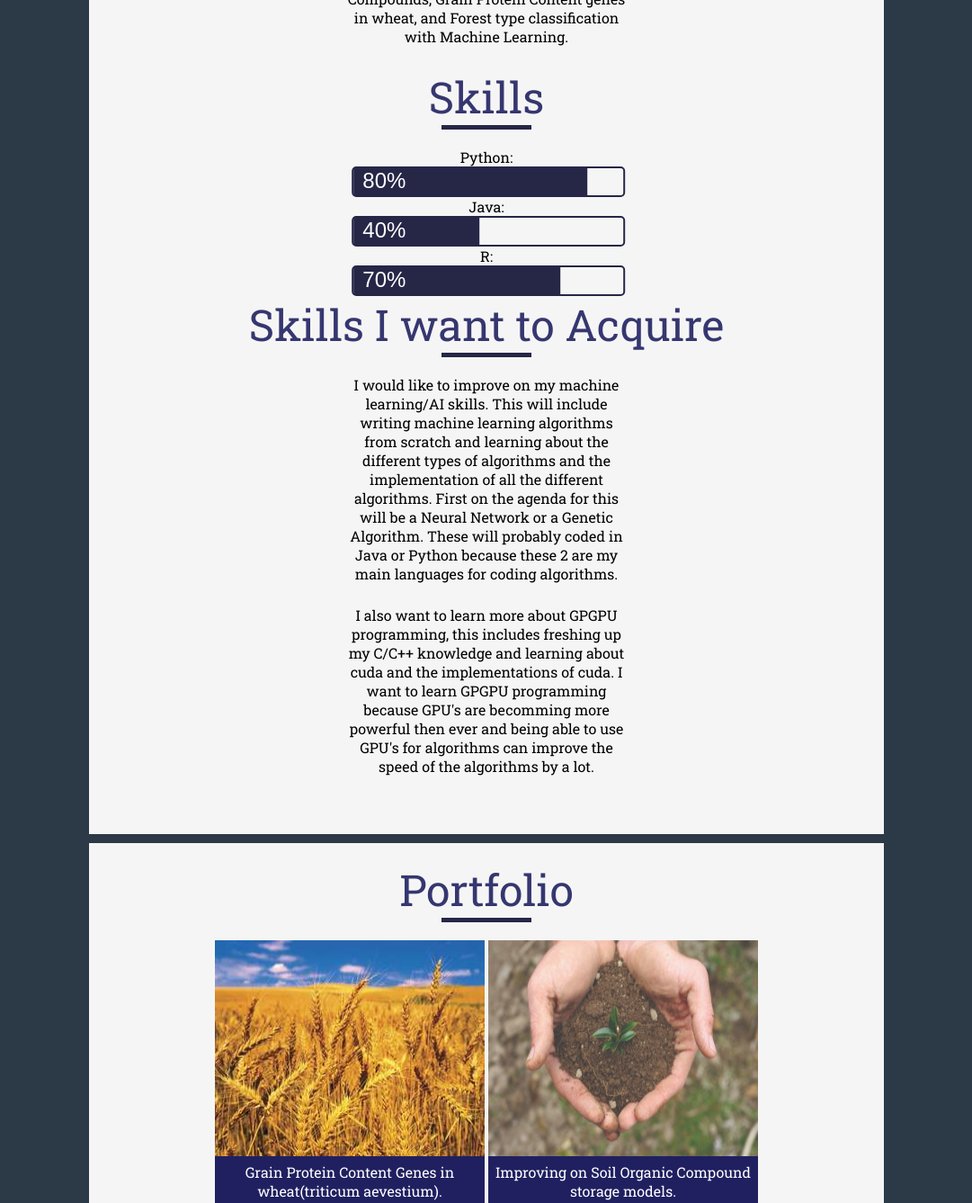
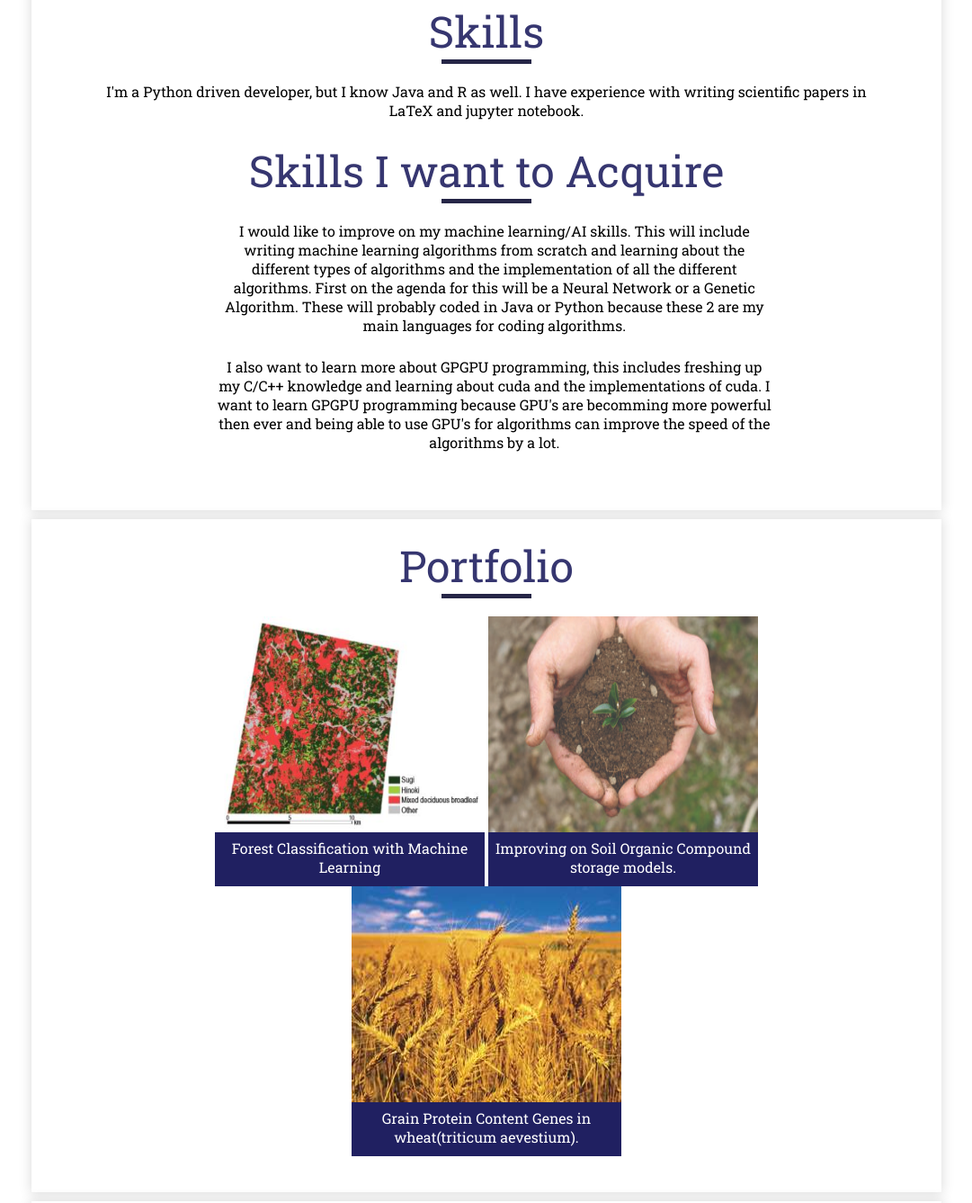
Before and after one commit to RickVenema/rickvenema.github.io, a plain HTML site: page index.html in a window 1280 px wide. Shown: the part 1182-2519 px from the top of the page at 90% size, without its empty margins (99-1180 px from the left). Drawn offline with nearby package versions, Linux system fonts and the light colour scheme.

Commit message:
improved layout

```diff
--- a/css/main.css
+++ b/css/main.css
@@ -2,7 +2,7 @@
 
 body {
     font-family: 'Roboto Slab', serif;
-    background-color: #2C3A47;
+    background-color: White;
 }
 
 a{
@@ -80,10 +80,35 @@ a:visited{
     top: 100vh;
     position: relative;
     text-align: center;
-    background-color: whitesmoke;
-    width: 50%;
+    background-color: white;
+    width: 70%;
     padding-top: 20px;
-    margin-left: 15%;
+    margin-left: 10%;
+    margin-top:1%;
+    margin-bottom: 10px;
+    padding-bottom: 40px;
+    position: relative;
+    padding-left: 5%;
+    padding-right: 5%;
+    z-index: -1;
+    box-shadow: 0px 0px 12px 1px rgba(87, 87, 87, 0.2);
+}
+
+.about-item{
+    display: inline-block;
+    width: 100%;
+    padding-left: 0;
+    margin-left: 0;
+    margin-top: 25px;
+}
+.portfolio{
+    top: 100vh;
+    position: relative;
+    text-align: center;
+    background-color: white;
+    width: 60%;
+    padding-top: 20px;
+    margin-left: 10%;
     margin-top: 10px;
     margin-bottom: 10px;
     padding-bottom: 40px;
@@ -91,22 +116,7 @@ a:visited{
     padding-left: 10%;
     padding-right: 10%;
     z-index: -1;
-}
-.portfolio{
-    top: 100vh;
-    position: relative;
-    text-align: center;
-    background-color: whitesmoke;
-    width: 50%;
-    padding-top: 20px;
-    margin-left: 15%;
-    margin-top: 10px;
-    margin-bottom: 10px;
-    padding-bottom: 40px;
-    position: relative;
-    padding-left: 10%;
-    padding-right: 10%;
-    z-index: -1;
+    box-shadow: 0px 0px 12px 1px rgba(87, 87, 87, 0.2);
 }
 .portfolio-wrapper {
     position: relative;
@@ -185,9 +195,9 @@ a:visited{
     padding-left: 10px;
 }
 .contact{
-    width: 50%;
+    width: 60%;
     padding-top: 20px;
-    margin-left: 15%;
+    margin-left: 10%;
     margin-top: 10px;
     margin-bottom: 50px;
     padding-bottom: 40px;
@@ -196,7 +206,8 @@ a:visited{
     padding-right: 10%;
     top: 100vh;
     text-align: center;
-    background-color: whitesmoke;
+    background-color: white;
+    box-shadow: 0px 0px 12px 1px rgba(87, 87, 87, 0.2);
 }
 
 .contact a{
@@ -210,7 +221,7 @@ a:visited{
 
 .large-text{
     margin-bottom: 25px;
-    width: 50%;
-    margin-left: 50%;
-    transform: translateX(-50%);
+    width: 70%;
+    margin-left: 30%;
+    transform: translateX(-20%);
 }
--- a/index.html
+++ b/index.html
@@ -29,6 +29,7 @@
         </div>
     </header>
     <div class="about" id="About">
+        <div class="about-item">
             <div class="textbox-title">
                 About
             </div>
@@ -44,38 +45,17 @@
                 I have done work on Soil Organic Compounds, Grain Protein Content genes in wheat, and Forest
                 type classification with Machine Learning.
             </div>
-
+        </div>
+        <div class="about-item">
             <div class="textbox-title">
                 Skills
             </div>
             <div class="textbox-title-line">
 
             </div>
-        <div class="percent-text">
-            Python:
+            I'm a Python driven developer, but I know Java and R as well. I have experience with writing scientific papers in LaTeX and jupyter notebook.
         </div>
-        <div class="percent-wrapper">
-            <div class="percent-python">
-                80%
-            </div>
-        </div><br>
-        <div class="percent-text">
-            Java:
-        </div>
-        <div class="percent-wrapper">
-            <div class="percent-java">
-                40%
-            </div>
-        </div><br>
-        <div class="percent-text">
-            R:
-        </div>
-        <div class="percent-wrapper">
-            <div class="percent-R">
-                70%
-            </div>
-        </div>
-
+        <div class="about-item">
         <div class="textbox-title">
             Skills I want to Acquire
         </div>
@@ -87,8 +67,7 @@
             machine learning algorithms from scratch and learning about the different types of algorithms and
             the implementation of all the different algorithms. First on the agenda for this will be a Neural Network
             or a Genetic Algorithm. These will probably coded in Java or Python because these 2 are my main languages
-            for coding
-            algorithms.
+            for coding algorithms.
         </div>
         <div class="large-text">
             I also want to learn more about GPGPU programming, this includes freshing up my C/C++ knowledge and
@@ -98,6 +77,7 @@
             of the algorithms by a lot.
         </div>
     </div>
+    </div>
     <div class="portfolio">
         <div class="textbox-title">
             Portfolio
@@ -105,6 +85,25 @@
         <div class="textbox-title-line">
 
         </div>
+        <div class="portfolio-item" id="FOR">
+                <div class="portfolio-item-img">
+                    <img src="img/forest.JPG" height="100%" width="100%">
+                </div>
+                <a href="data/ForestTypes.pdf">
+                    Forest Classification with Machine Learning
+                </a>
+            </div>
+        <div class="portfolio-item" id="SOC">
+            <div class="portfolio-item-img">
+
+                <img src="img/soil.jpg" height="100%" width="100%">
+
+            </div>
+            <a href="data/SOC.pdf">
+                Improving on Soil Organic Compound storage models.
+            </a>
+        </div>
+
         <div class="portfolio-item" id="GPC">
                 <div class="portfolio-item-img">
 
@@ -116,24 +115,6 @@
                         Grain Protein Content Genes in wheat(triticum aevestium).
                     </a>
                 </div>
-        </div>
-        <div class="portfolio-item" id="SOC">
-            <div class="portfolio-item-img">
-
-                <img src="img/soil.jpg" height="100%" width="100%">
-
-            </div>
-            <a href="data/SOC.pdf">
-                Improving on Soil Organic Compound storage models.
-            </a>
-        </div>
-        <div class="portfolio-item" id="FOR">
-            <div class="portfolio-item-img">
-                <img src="img/forest.JPG" height="100%" width="100%">
-            </div>
-            <a href="data/ForestTypes.pdf">
-                Forest Classification with Machine Learning
-            </a>
             </div>
     </div>
     <div class="contact">
```
Lines whose indentation alone changed are shown as unchanged.
